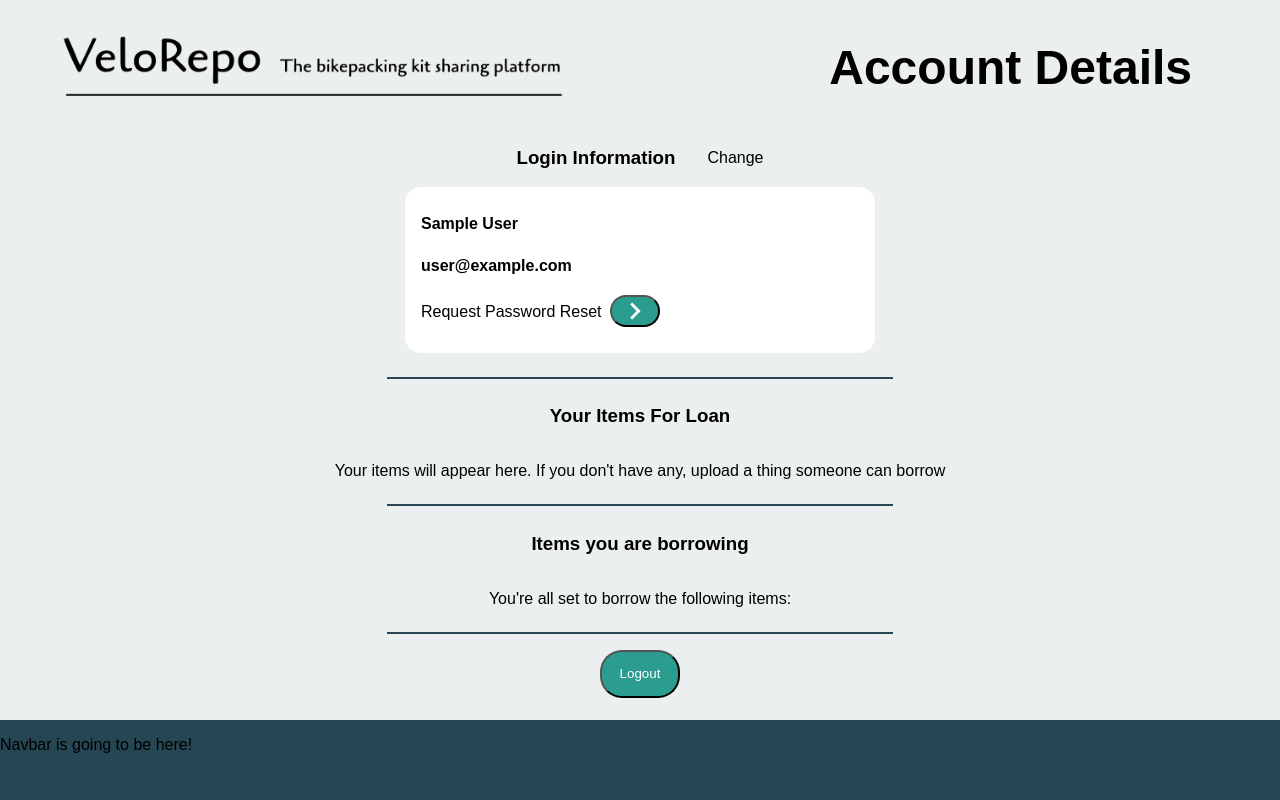
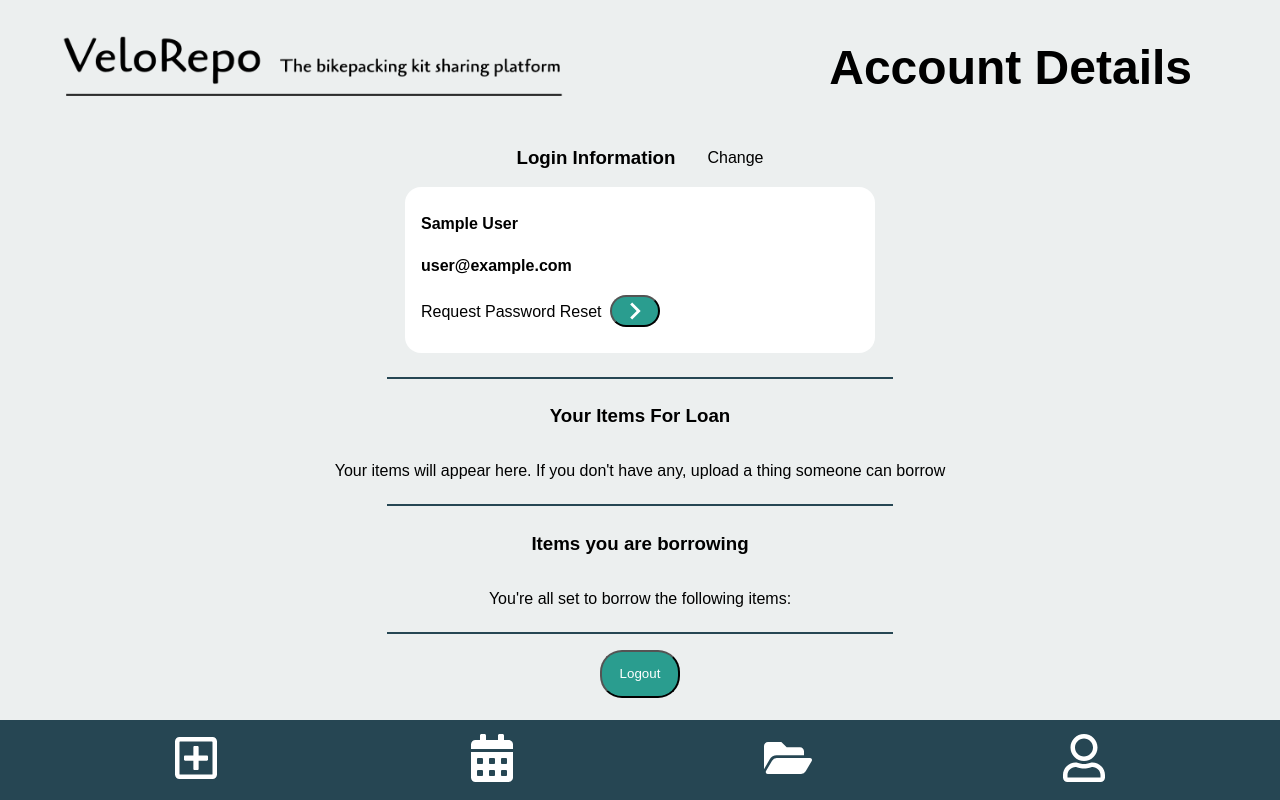
Before and after one commit to HelenLangers/VeloRepo, a React (Create React App) app: page /profile in a window 1280 px wide. Built offline with nearby package versions, Linux system fonts and the light colour scheme; no server answers; sample sign-in values are in the browser's storage; a web font is replaced by a local one.

Commit message:
adding icons to nav

```diff
--- a/src/App.js
+++ b/src/App.js
@@ -12,6 +12,7 @@ import HomePage from './Pages/HomePage';
 import Profile from './Pages/Profile';
 import PrivateRoute from './Components/PrivateRoute';
 import NavBar from './Components/NavBar';
+import AddItem from './Pages/AddItem';
 
 function App() {
 
@@ -32,6 +33,7 @@ function App() {
           <Route element={<PrivateRoute/>}>
             <Route path='/welcome' element={<HomePage />}/>
             <Route path='/profile' element={<Profile />}/>
+            <Route path='/add-item' element={<AddItem />}/>
           {/* all routes that are only for logged in view with a nav bar go here */}
           </Route>
           </Route>
--- a/src/Assets/navBar.css
+++ b/src/Assets/navBar.css
@@ -6,6 +6,20 @@
     width: 100%;
     bottom: 0;
     left: 0;
+    padding-left: 3rem;
+    padding-right: 3rem;
     display: flex;
     justify-content: space-between;
 }
+
+.navOptionBlock {
+    display: flex;
+    width: 25%;
+    justify-content: center;
+    align-items: center;
+}
+
+.navIcon {
+    color: #fff;
+    font-size: 3rem;
+}
--- a/src/Assets/profilePage.css
+++ b/src/Assets/profilePage.css
@@ -1,6 +1,8 @@
 .loggedInBackground {
     background-color: var(--primary-light);
-    height: 100%
+    height: 100%;
+    display: flex;
+    flex-direction: column;
 }
 
 .mainContainer{
@@ -82,3 +84,7 @@ hr {
     margin: 0.5rem;
     color: #fff;
 }
+
+@media screen and (max-width: 768px) {
+
+}
--- a/src/Components/NavBar.js
+++ b/src/Components/NavBar.js
@@ -1,7 +1,10 @@
 import React from 'react'
 import '../Assets/navBar.css';
-import {Outlet} from 'react-router-dom';
-import { FaBeer } from 'react-icons/fa';
+import {Outlet, Link} from 'react-router-dom';
+import { FaRegPlusSquare } from 'react-icons/fa';
+import { FaRegUser } from 'react-icons/fa';
+import { FaCalendarAlt } from 'react-icons/fa';
+import { FaFolderOpen } from 'react-icons/fa';
 
 function NavBar() {
 
@@ -12,7 +15,18 @@ function NavBar() {
         <Outlet />
       </div>
       <nav className='navbar'>
-          <p>Navbar is going to be here!</p>
+          <div className="navOptionBlock">
+            <Link to='/add-item'><FaRegPlusSquare className='navIcon'/></Link>
+          </div>
+          <div className="navOptionBlock">
+            <Link to=''><FaCalendarAlt className='navIcon'/></Link>
+          </div>
+          <div className="navOptionBlock">
+            <Link to=''><FaFolderOpen className='navIcon'/></Link>
+          </div>
+          <div className="navOptionBlock">
+            <Link to='/profile'><FaRegUser className='navIcon'/></Link>
+          </div>
       </nav>
 
     </>
--- /dev/null
+++ b/src/Pages/AddItem.jsx
@@ -0,0 +1,9 @@
+import React from 'react'
+
+function AddItem() {
+  return (
+    <div>AddItem</div>
+  )
+}
+
+export default AddItem
```
